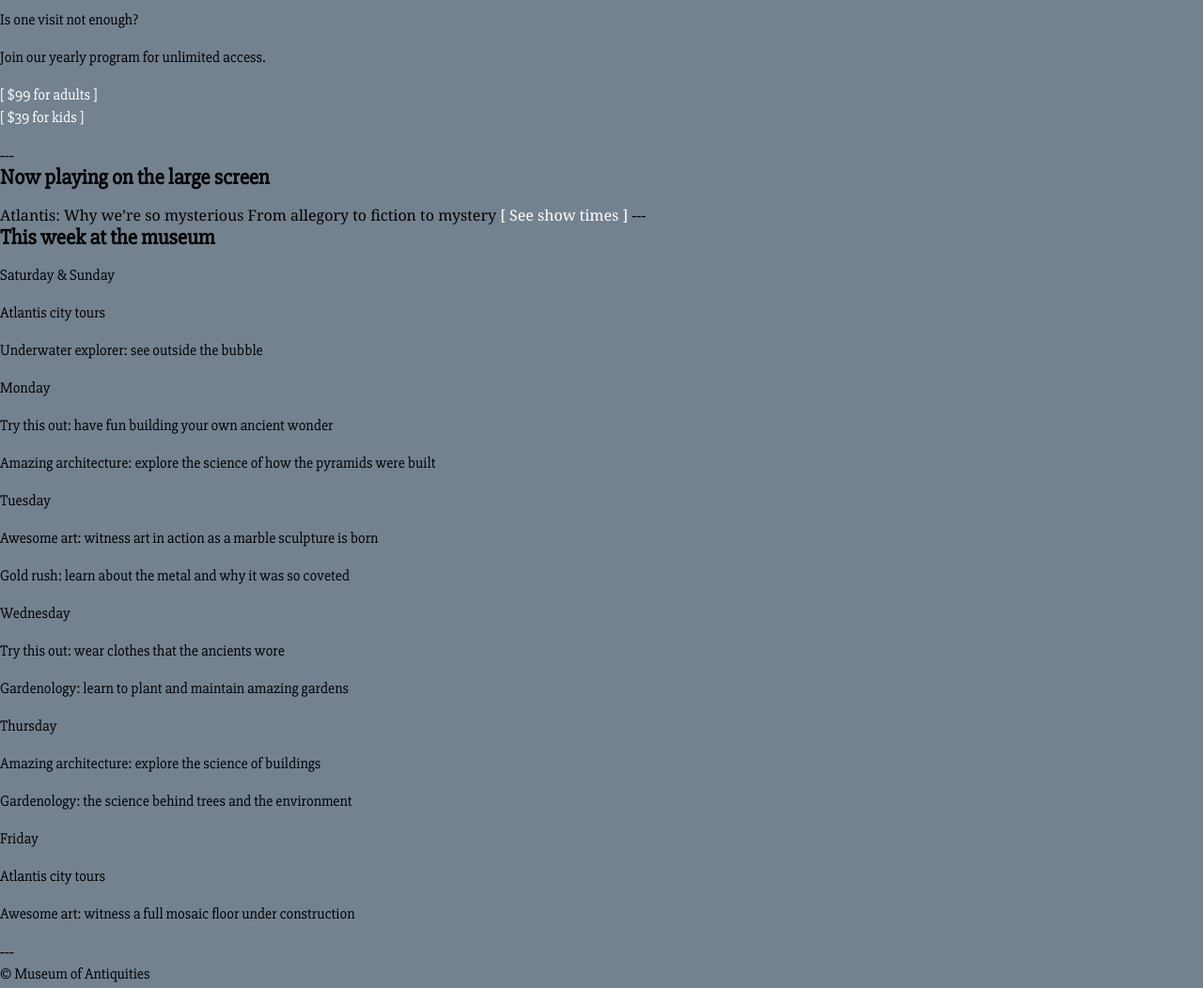
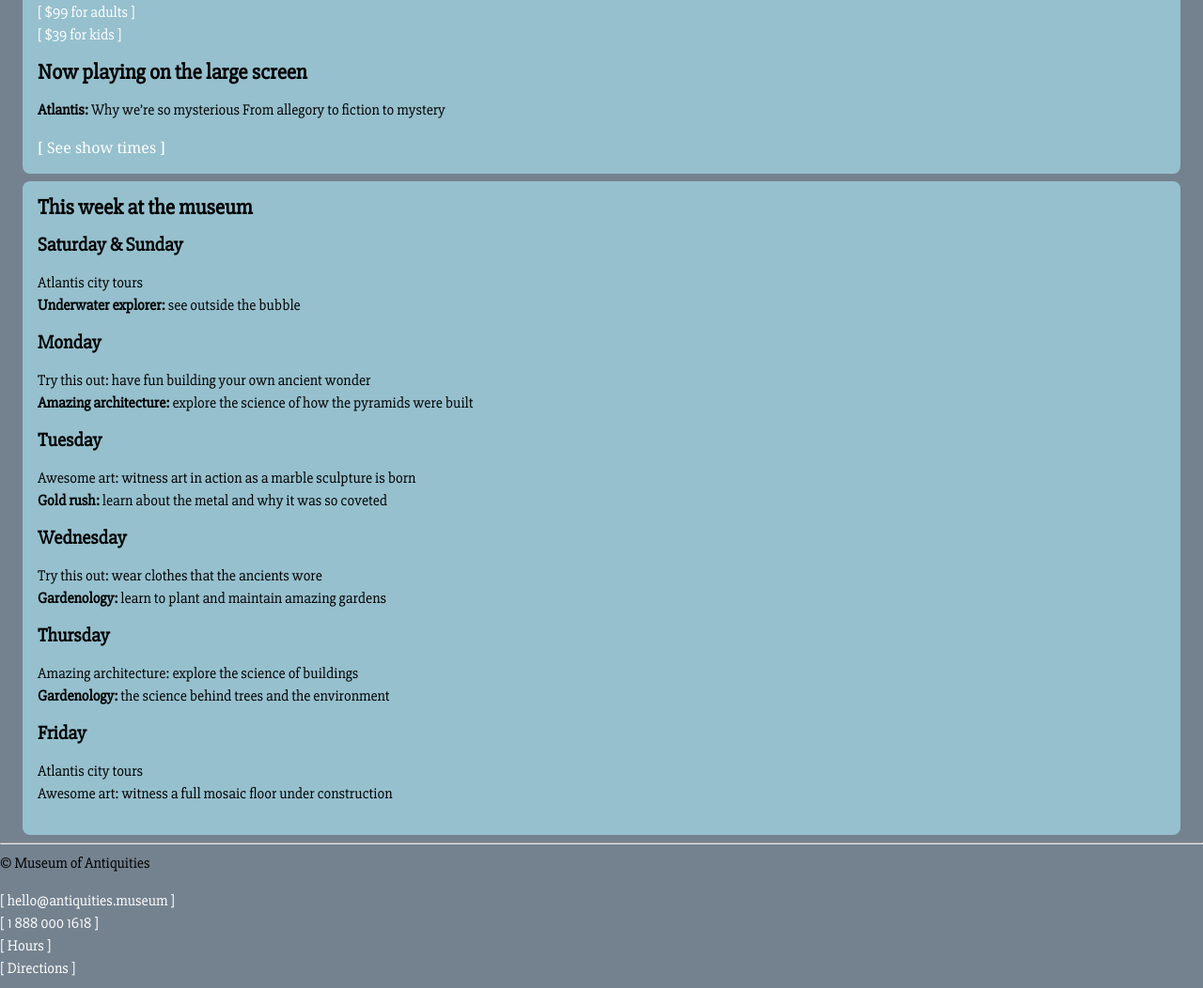
Before and after one commit to JamAbalos/dsn1675-assignment-1, a plain HTML site: page index.html in a window 1280 px wide. Shown: the part 7725-8777 px from the top of the page at 94% size. Drawn offline with Linux system fonts and the light colour scheme.

Commit message:
organized the bottom of index.html

```diff
--- a/index.html
+++ b/index.html
@@ -19,12 +19,11 @@
 			</ul>
 		</nav>
 	</header>
----
+
 <main>
 <h2>The Seven Wonders of the Ancient World</h2>
 <p>Remarkable constructions of classical antiquity almost completely lost in time.</p>
 
----
 <section>
 <h2>The Seven Wonders</h2>
 
@@ -53,6 +52,7 @@
 		<a href="#">[ Learn more about the Hanging Gardens ]</a>
 	</figcaption>
 </figure>
+</section>
 
 <figure class="databox">
 	<img src="images/temple-of-artemis.jpg" alt="Picture of the Temple of Artemis">
@@ -117,12 +117,9 @@
 		</dl>
 		<a href="#">[ Learn more about the Lighthouse ]</a>
 </figure>
-</main>
 
----
-
+<div>
 <h3>Buy tickets</h3>
-
 <p>Come explore the ancient wonders with our amazing teleportation technology that jumps you around the world.</p>
 <ul>
 	<li><a href="#">[ $15 for adults ]</a></li>
@@ -131,62 +128,62 @@
 
 <h3>Become a member</h3>
 
-<p>Is one visit not enough?</p>
-<p>Join our yearly program for unlimited access.</p>
+<p>Is one visit not enough? Join our yearly program for unlimited access.</p>
 <ul>
 	<li><a href="#">[ $99 for adults ]</a></li>
 	<li><a href="#">[ $39 for kids ]</a></li>
 </ul>
----
 
 <h3>Now playing on the large screen</h3>
-
-Atlantis: Why we’re so mysterious
-From allegory to fiction to mystery
+<p><strong>Atlantis:</strong> Why we’re so mysterious
+From allegory to fiction to mystery</p>
 
 <a href="#">[ See show times ]</a>
+</div>
 
----
-
+<div>
 <h3>This week at the museum</h3>
 
-<dl>
-	<dt>Saturday & Sunday</dt>
-		<dd>Atlantis city tours</dd>
-		<dd>Underwater explorer: see outside the bubble</dd>
-</dl>
+	<h4>Saturday & Sunday</h4>
+	<ul>
+		<li>Atlantis city tours</li>
+		<li><strong>Underwater explorer:</strong> see outside the bubble</li>
+	</ul>
 
-<dl>
-	<dt>Monday</dt>
-		<dd>Try this out: have fun building your own ancient wonder</dd>
-		<dd>Amazing architecture: explore the science of how the pyramids were built</dd>
-</dl>
+	<h4>Monday</h4>
+	<ul>
+		<li>Try this out: have fun building your own ancient wonder</li>
+		<li><strong>Amazing architecture:</strong> explore the science of how the pyramids were built</li>
+	</ul>
 
-<dl>
-	<dt>Tuesday</dt>
-		<dd>Awesome art: witness art in action as a marble sculpture is born</dd>
-		<dd>Gold rush: learn about the metal and why it was so coveted</dd>
-</dl>
+	<h4>Tuesday</h4>
+	<ul>
+		<li>Awesome art: witness art in action as a marble sculpture is born</li>
+		<li><strong>Gold rush:</strong> learn about the metal and why it was so coveted</li>
+	</ul>
 
-<dl>
-	<dt>Wednesday</dt>
-		<dd>Try this out: wear clothes that the ancients wore</dd>
-		<dd>Gardenology: learn to plant and maintain amazing gardens</dd>
-</dl>
+	<h4>Wednesday</h4>
+	<ul>
+		<li>Try this out: wear clothes that the ancients wore</li>
+		<li><strong>Gardenology:</strong> learn to plant and maintain amazing gardens</li>
+	</ul>
 
-<dl>
-	<dt>Thursday</dt>
-		<dd>Amazing architecture: explore the science of buildings</dd>
-		<dd>Gardenology: the science behind trees and the environment</dd>
-</dl>
+	<h4>Thursday</h4>
+	<ul>
+		<li>Amazing architecture: explore the science of buildings</li>
+		<li><strong>Gardenology:</strong> the science behind trees and the environment</li>
+	</ul>
 
-<dl>
-	<dt>Friday</dt>
-		<dd>Atlantis city tours</dd>
-		<dd>Awesome art: witness a full mosaic floor under construction</dd>
-</dl>
+	<h4>Friday</h4>
+	<ul>
+		<li>Atlantis city tours</li>
+		<li>Awesome art: witness a full mosaic floor under construction</li>
+	</ul>
+</div>
+</main>
 
----
+<hr>
+
 	<footer>
 		<p>© Museum of Antiquities</p>
 
```
